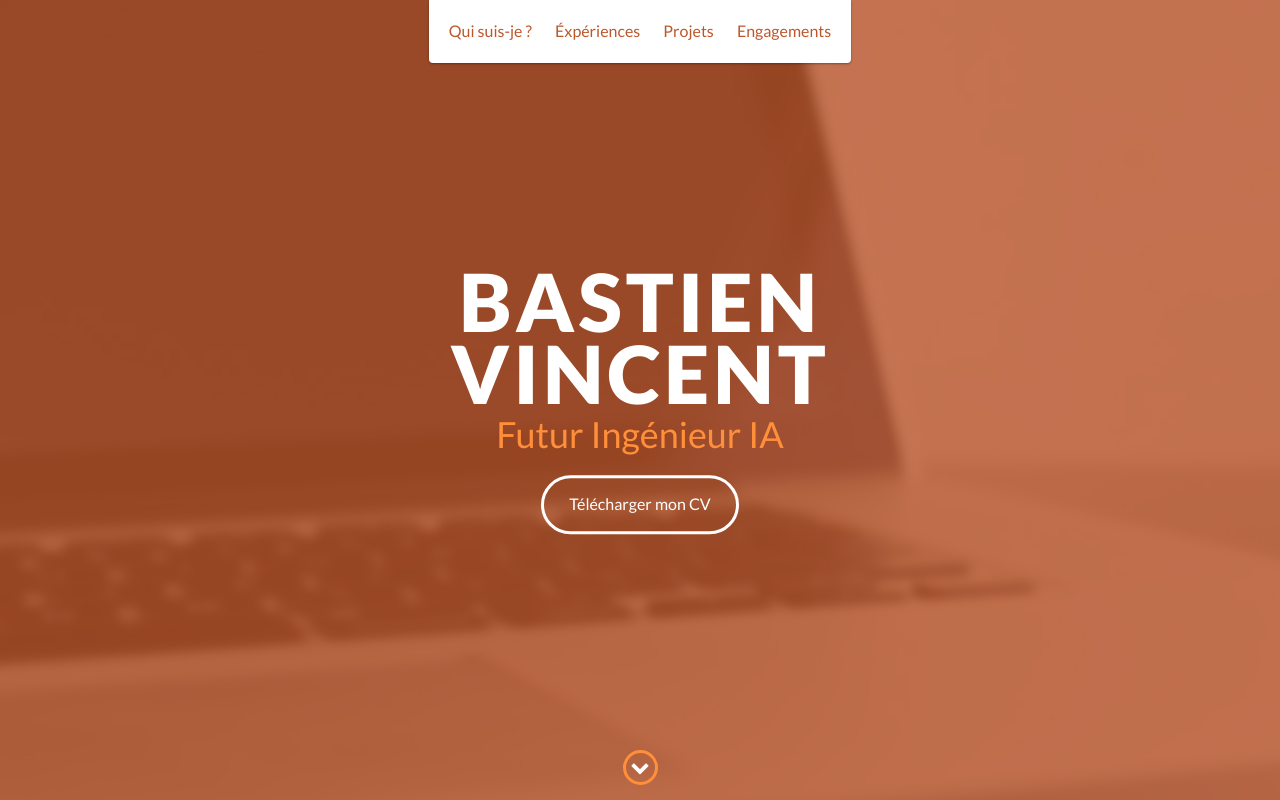
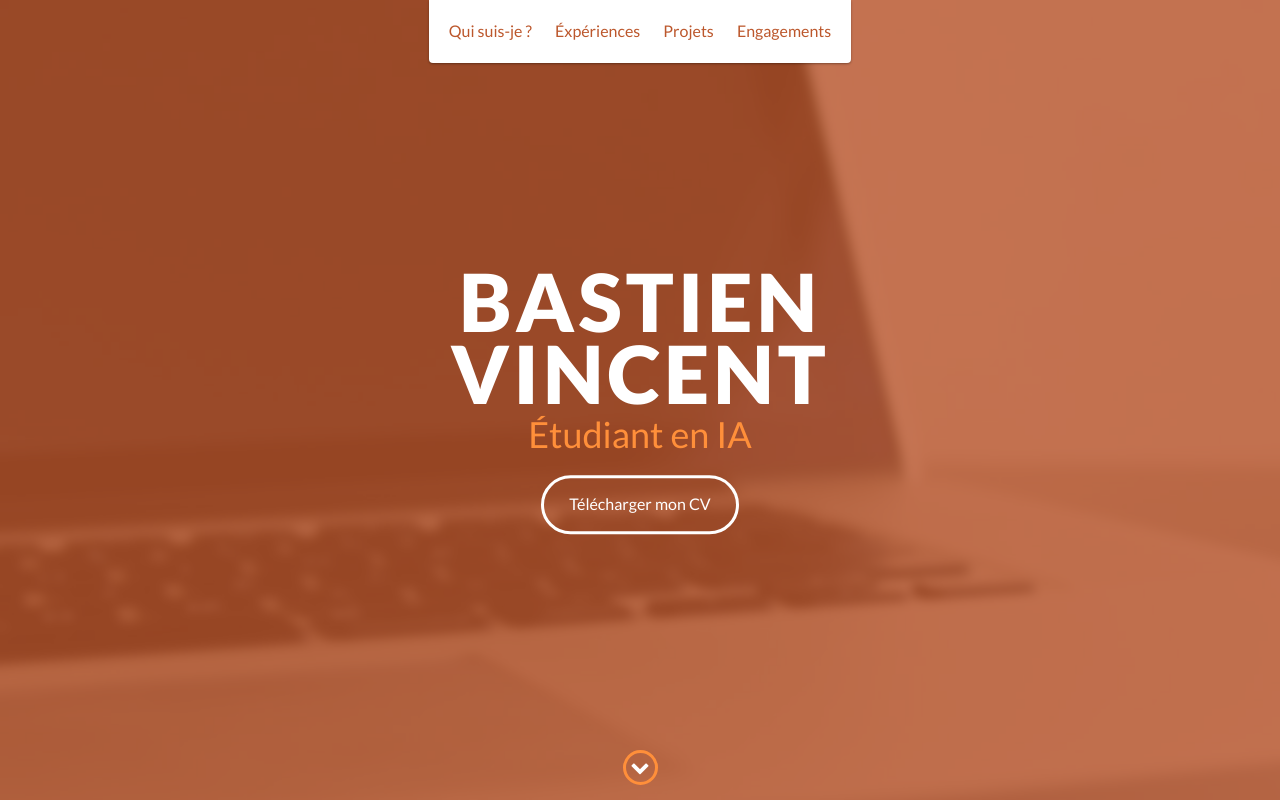
Before and after one commit to Ssilverf0xX/ssilverf0xx.github.io, a website: page index.html in a window 1280 px wide. Shown: the top 800 px of the page. Drawn offline with nearby package versions, Linux system fonts and the light colour scheme.

Commit message:
chgmt sous-titre

```diff
--- a/index.html
+++ b/index.html
@@ -50,7 +50,7 @@
     <div id="lead">
         <div id="lead-content">
             <h1>Bastien Vincent</h1>
-            <h2>Futur Ingénieur IA</h2>
+            <h2>Étudiant en IA</h2>
             <a href="/resume/CV-Bastien-Vincent.pdf" target="_blank" class="btn-rounded-white">Télécharger mon CV</a>
         </div>
         <!-- End #lead-content -->
```
